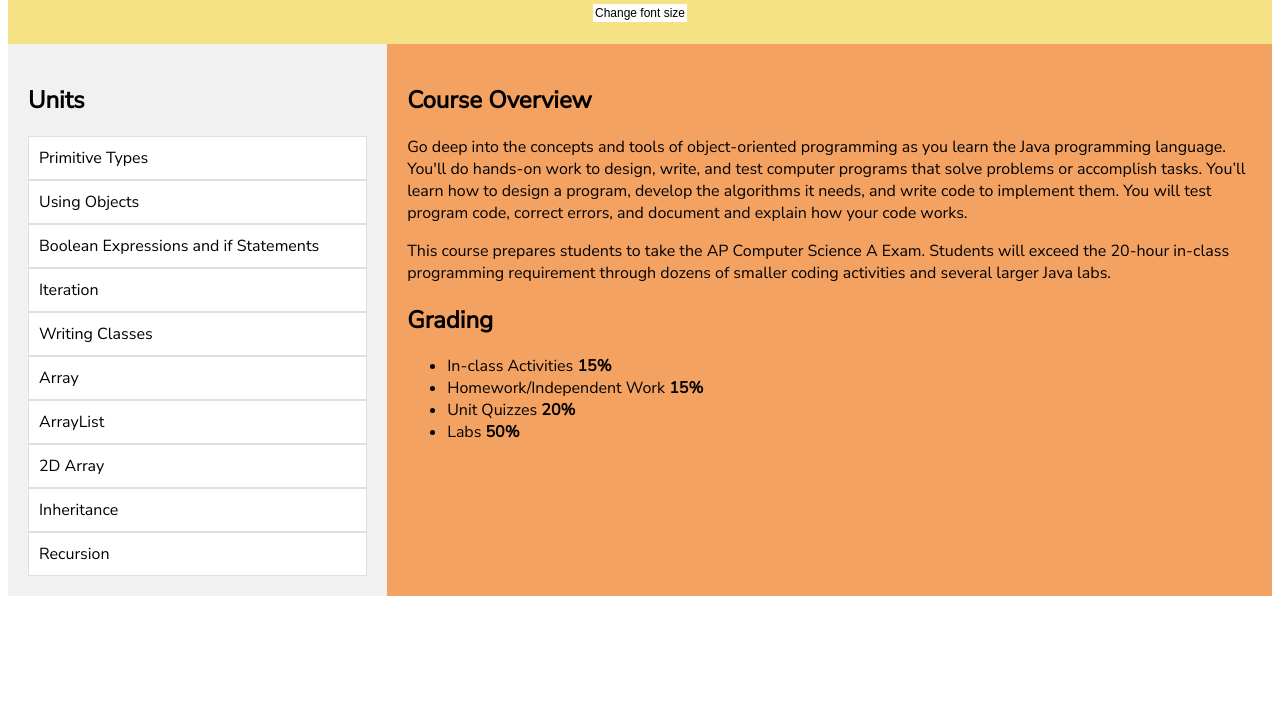
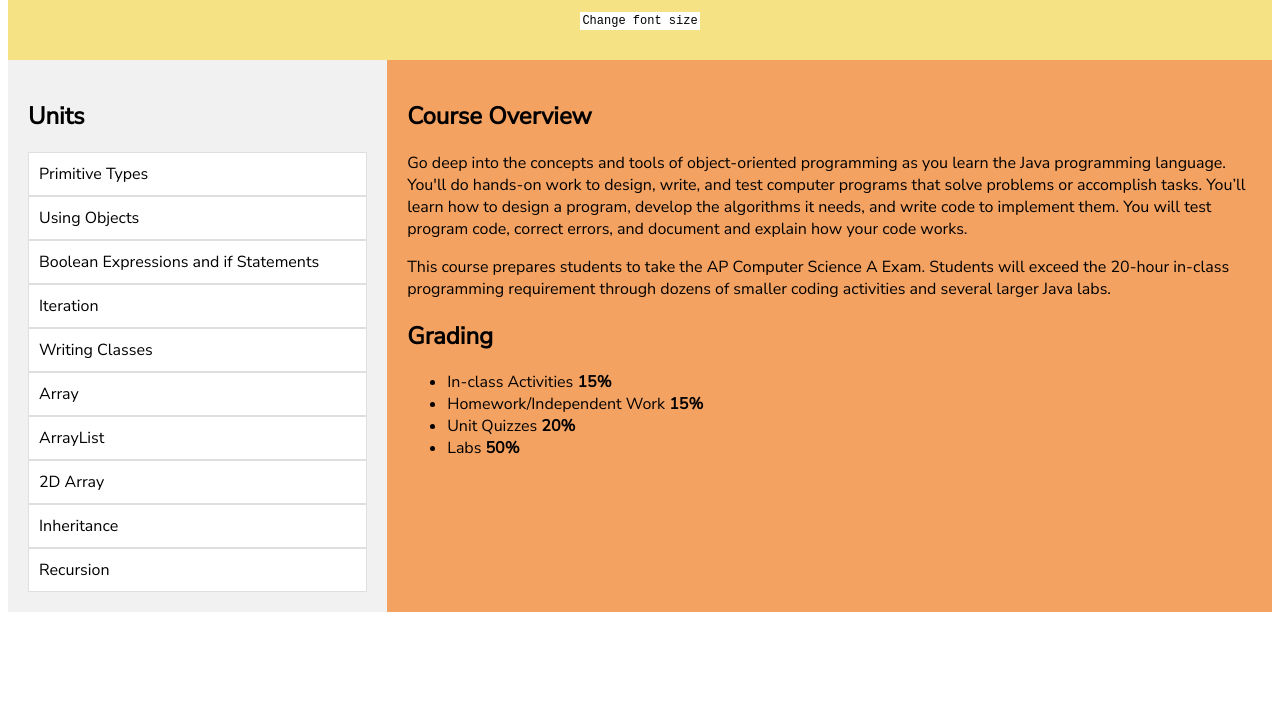
Before and after one commit to blair-mcavoy/blair-mcavoy.github.io, a plain HTML site: page index.html in a window 1280 px wide. Shown: the part 91-800 px from the top of the page. Drawn offline with Linux system fonts and the light colour scheme.

Commit message:
Update style.css

```diff
--- a/style.css
+++ b/style.css
@@ -2,7 +2,7 @@ header {
   background: #F4E285;
   text-align: center;
   padding: 20px;
-  font-family:monospace
+  font-family:monospace;
 }
 
 .collapse{
@@ -13,12 +13,13 @@ header {
 
 .button {
   border: none;
+  font-family:monospace;
   background: white;
   padding: 2px;
   text-align: center;
   display: inline-block;
   font-size: 12px;
-  margin: 2px;
+  margin: 10px;
   cursor: pointer;
 }
 
```
